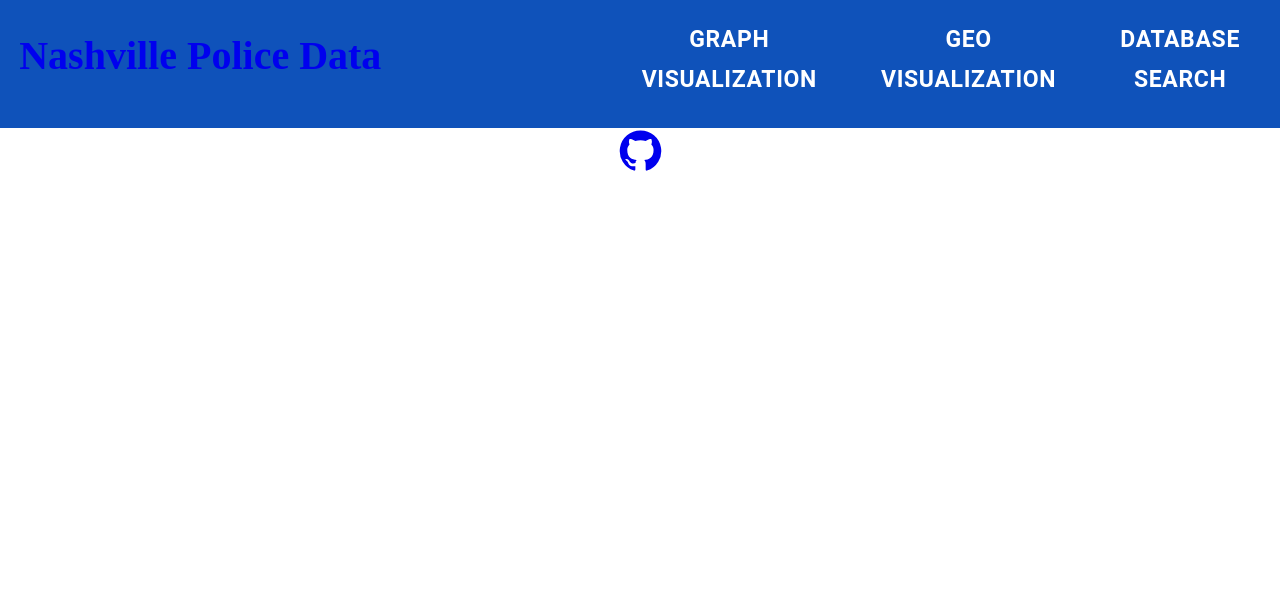
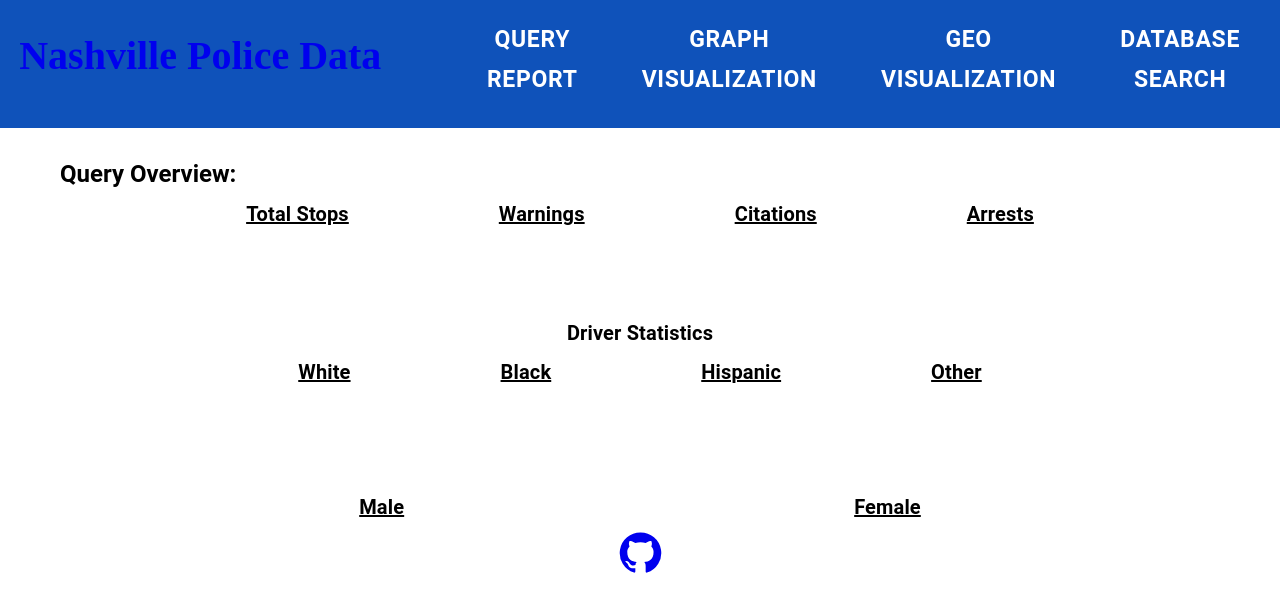
Before and after one commit to PRANETALLU/NashvilleCopStops, a React (Create React App) app in the folder my-app/: page /queryReport in a window 1280 px wide. Shown: the top 612 px of the page. Built offline with nearby package versions, Linux system fonts and the light colour scheme.

Commit message:
first half of the report done

```diff
--- a/my-app/src/CSS/GraphVisualization.css
+++ b/my-app/src/CSS/GraphVisualization.css
@@ -0,0 +1,4 @@
+.graphImg {
+    width: 450px;
+    height: 400px;
+}
--- a/my-app/src/components/Header.js
+++ b/my-app/src/components/Header.js
@@ -4,6 +4,16 @@ function Header() {
     return (
         <div className="Header">
             <p className="headerLogoText"><a className="noLink" href="/">Nashville Police Data</a></p>
+            <Button
+            href="/queryReport"
+            sx=
+            {{mt: -1, mr: 6,
+            fontWeight: 700, fontSize: 23,
+            color: "white",
+            ":hover":{color: "#D9D9D9"}}}>
+                Query<br/>Report
+            </Button>
+
             <Button
             href="/graphVisualization"
             sx=
--- a/my-app/src/pages/GraphVisualization.js
+++ b/my-app/src/pages/GraphVisualization.js
@@ -8,6 +8,7 @@ import Grid from '@mui/material/Grid';
 import Paper from '@mui/material/Paper';
 import Box from '@mui/material/Box';
 import { styled } from '@mui/material/styles';
+import Graph1Nash from '../images/Graph1Nash.png'
 
 const Item = styled(Paper)(({ theme }) => ({
     backgroundColor: theme.palette.mode === 'dark' ? '#1A2027' : '#fff',
@@ -49,29 +50,29 @@ function GraphVisualization() {
             <Typography gutterBottom variant="h6" component="div"
                 style={{
                     fontWeight: 'bold', textAlign: 'left',
-                    marginTop: 50, marginLeft: 290
+                    marginTop: 50, marginLeft: 115
                 }}>
                 Police Stops: Frequency and Outcome
             </Typography>
 
-            <Box sx={{ width: '100%' }}>
+            <Box sx={{ width: '100%', marginLeft: 4}}>
                 <Grid container rowSpacing={0.5} columnSpacing={{ xs: 1, sm: 2, md: 3 }}>
-                    <Grid item xs={6}>
+                    <Grid item md={5}>
                         <Item>
                             Description
                             &
                         Findings</Item>
                     </Grid>
-                    <Grid item xs={6}>
+                    <Grid item  md={5}>
                         <Item>Bar graph:
 Find highest 3 precincts (by # of stops) each year and determine % of total stops that they accounted for that year</Item>
                     </Grid>
-                    <Grid item xs={6}>
+                    <Grid item  md={5}>
                         <Item>Bar graph:
 Out of all stops in a year, what percentage of stops resulted in each of the three outcomes (warning, citation, arrest)? Look for differences over the years</Item>
                     </Grid>
-                    <Grid item xs={6}>
-                        <Item>4</Item>
+                    <Grid item  md={5}>
+                        <Item><img src={Graph1Nash} className = "graphImg"></img></Item>
                     </Grid>
                 </Grid>
             </Box>
--- a/my-app/src/pages/QueryReport.js
+++ b/my-app/src/pages/QueryReport.js
@@ -1,6 +1,104 @@
+import { CardContent, Typography } from '@mui/material';
+import Stack from '@mui/material/Stack';
 
 function QueryReport() {
+    return (
+        <div className="QueryReport">
+            <Typography gutterBottom variant="h5" component="div"
+                style={{
+                    fontWeight: 'bold', textAlign: 'left',
+                    marginLeft: 60, marginTop: 30
+                }}>
+                Query Overview:
+            </Typography>
+            <Stack direction="row" justifyContent="center">
+                <Typography gutterBottom variant="h6" component="div"
+                    style={{
+                        fontWeight: 'bold', marginRight: 150,
+                        textDecoration: 'underline'
+                    }}>
+                    Total Stops
+                </Typography>
+                <Typography gutterBottom variant="h6" component="div"
+                    style={{
+                        fontWeight: 'bold', marginRight: 150,
+                        textDecoration: 'underline'
+                    }}>
+                    Warnings
+                </Typography>
+                <Typography gutterBottom variant="h6" component="div"
+                    style={{
+                        fontWeight: 'bold', marginRight: 150,
+                        textDecoration: 'underline'
+                    }}>
+                    Citations
+                </Typography>
+                <Typography gutterBottom variant="h6" component="div"
+                    style={{
+                        fontWeight: 'bold',
+                        textDecoration: 'underline'
+                    }}>
+                    Arrests
+                </Typography>
+            </Stack>
 
+            <Typography gutterBottom variant="h6" component="div"
+                    style={{
+                        fontWeight: 'bold', textAlign: 'center',
+                        marginTop: 80
+                    }}>
+                    Driver Statistics
+            </Typography>
+
+            <Stack direction="row" justifyContent="center">
+                <Typography gutterBottom variant="h6" component="div"
+                    style={{
+                        fontWeight: 'bold', marginRight: 150,
+                        textDecoration: 'underline'
+                    }}>
+                    White
+                </Typography>
+                <Typography gutterBottom variant="h6" component="div"
+                    style={{
+                        fontWeight: 'bold', marginRight: 150,
+                        textDecoration: 'underline'
+                    }}>
+                    Black
+                </Typography>
+                <Typography gutterBottom variant="h6" component="div"
+                    style={{
+                        fontWeight: 'bold', marginRight: 150,
+                        textDecoration: 'underline'
+                    }}>
+                    Hispanic
+                </Typography>
+                <Typography gutterBottom variant="h6" component="div"
+                    style={{
+                        fontWeight: 'bold',
+                        textDecoration: 'underline'
+                    }}>
+                    Other
+                </Typography>
+            </Stack>
+
+            <Stack direction="row" justifyContent="center" marginTop={12}>
+                <Typography gutterBottom variant="h6" component="div"
+                    style={{
+                        fontWeight: 'bold', marginRight: 450,
+                        textDecoration: 'underline'
+                    }}>
+                    Male
+                </Typography>
+                <Typography gutterBottom variant="h6" component="div"
+                    style={{
+                        fontWeight: 'bold',
+                        textDecoration: 'underline'
+                    }}>
+                    Female
+                </Typography>
+            </Stack>
+        </div>
+    );
 }
 
 export default QueryReport;
```
Also changed, not shown: my-app/src/images/Graph1Nash.png (added).
